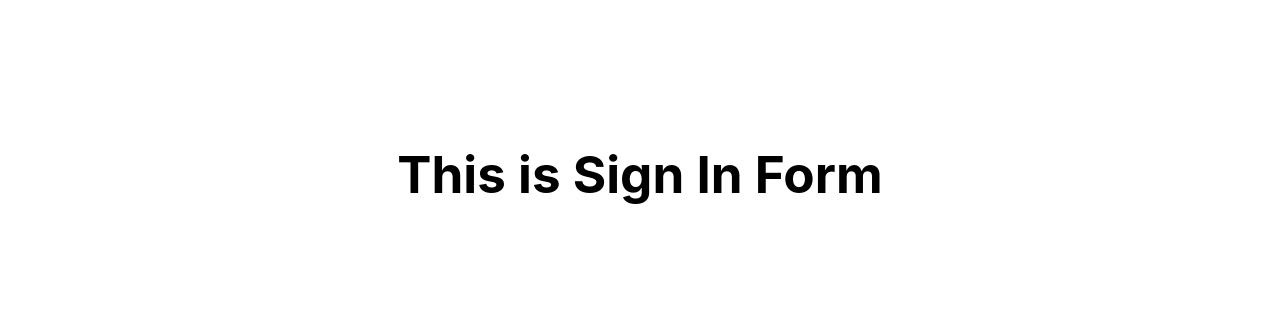
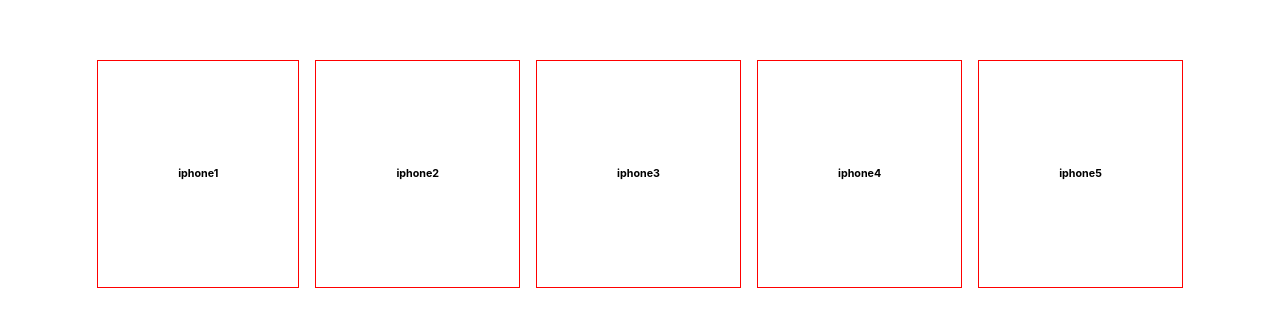
Before and after one commit to pandurang-sadgir/react-concepts, a React (Vite) app in the folder React-Concepts/: page / in a window 1280 px wide. Shown: the part 226-552 px from the top of the page. Built offline with nearby package versions, Linux system fonts and the light colour scheme.

Commit message:
Redering list

```diff
--- /dev/null
+++ b/React-Concepts/src/4.Rendering_List/RenderingList_.jsx
@@ -0,0 +1,44 @@
+// Rendering list
+const products = [
+  {
+    id: 1,
+    Title: "mobile",
+    name: "iphone1",
+    price: 120000,
+  },
+  {
+    id: 2,
+    Title: "mobile",
+    name: "iphone2",
+    price: 120000,
+  },
+  {
+    id: 3,
+    Title: "mobile",
+    name: "iphone3",
+    price: 120000,
+  },
+  {
+    id: 4,
+    Title: "mobile",
+    name: "iphone4",
+    price: 120000,
+  },
+  {
+    id: 5,
+    Title: "mobile",
+    name: "iphone5",
+    price: 120000,
+  },
+];
+const RenderingList = () => {
+  const listItems = products.map((item) => (
+    <div key={item.id} style={{ border: "0.1rem red solid", margin: "0.5rem",padding:'5rem' }}>
+      <h6>{item.name}</h6>
+    </div>
+  ));
+  console.log(listItems);
+  return <div style={{ display: "flex" }}>{listItems}</div>;
+};
+
+export default RenderingList;
--- a/React-Concepts/src/App.jsx
+++ b/React-Concepts/src/App.jsx
@@ -5,11 +5,10 @@
 // import Jsx from "./2.Jsx/Jsx";
 // import AddingStyle from "./2.Jsx/AddingStyle";
 // import DisplayingData from "./2.Jsx/DisplayingData";
-import Condition from "./3.Conditional_Rendering/Condition";
-
+// import Condition from "./3.Conditional_Rendering/Condition";
+import RenderingList from "./4.Rendering_List/RenderingList_";
 function App() {
-  return <Condition />;
-
+  return <RenderingList />;
 }
 
 export default App;
```
Also changed, not shown: React-Concepts/src/3.Conditional_Rendering/Condition.jsx (+3 -4 lines).
